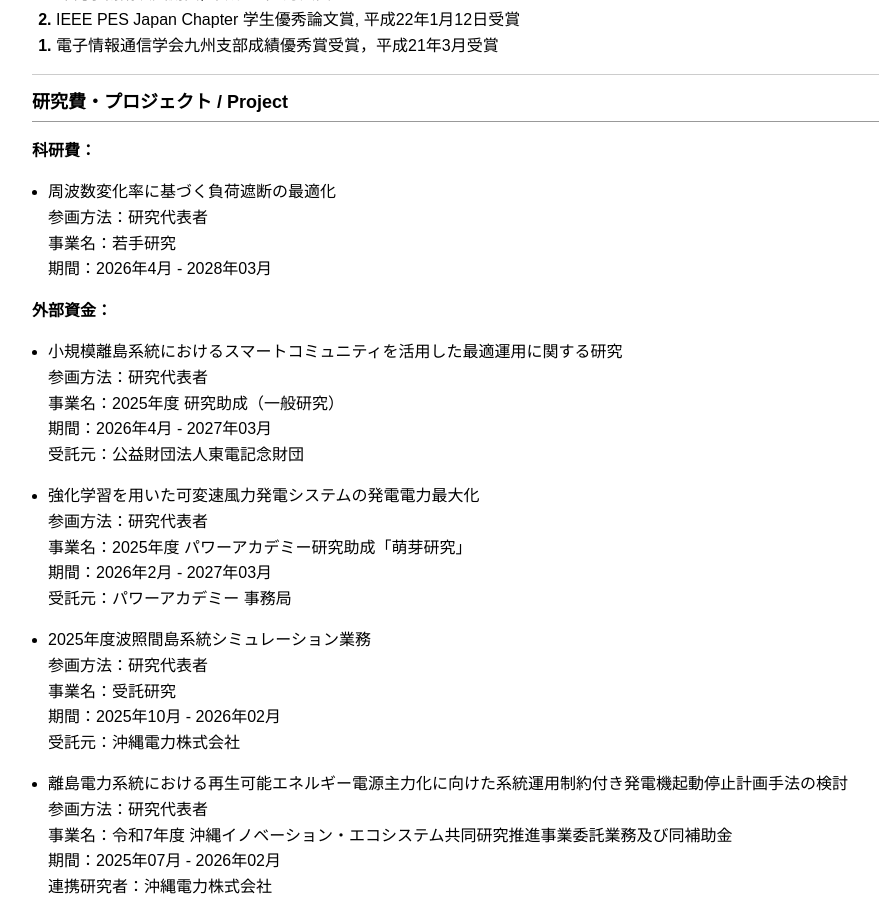
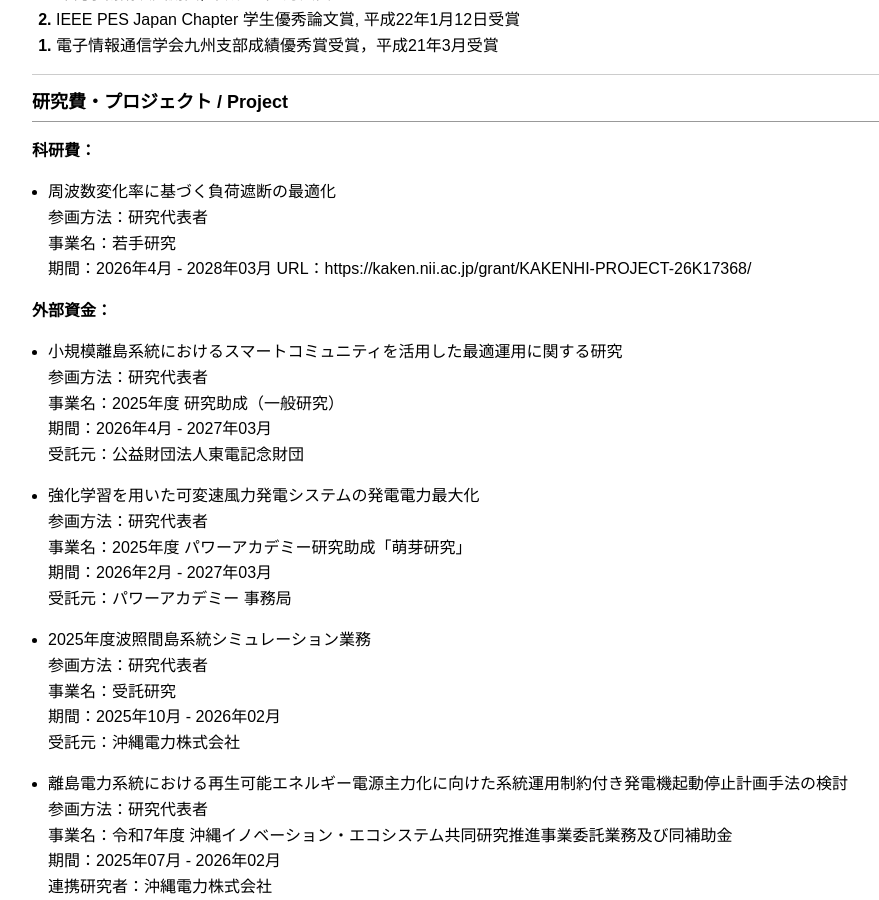
Before and after one commit to akieuehara/AkieUehara.github.io, a Jekyll site: the page built from index.md, in a window 1280 px wide and 900 px high, scrolled down 1891 px. Shown: the whole window, without its empty margins (28-907 px from the left). Built offline with Jekyll 4.4.1, drawn with Linux system fonts in a browser that asks for light colours; comment, search, counter and statistics services are not loaded.

Commit message:
Update index.md

```diff
--- a/index.md
+++ b/index.md
@@ -123,6 +123,7 @@
 参画方法：研究代表者
 事業名：若手研究
 期間：2026年4月 - 2028年03月
+URL：https://kaken.nii.ac.jp/grant/KAKENHI-PROJECT-26K17368/
 
 
 **外部資金：**
```
